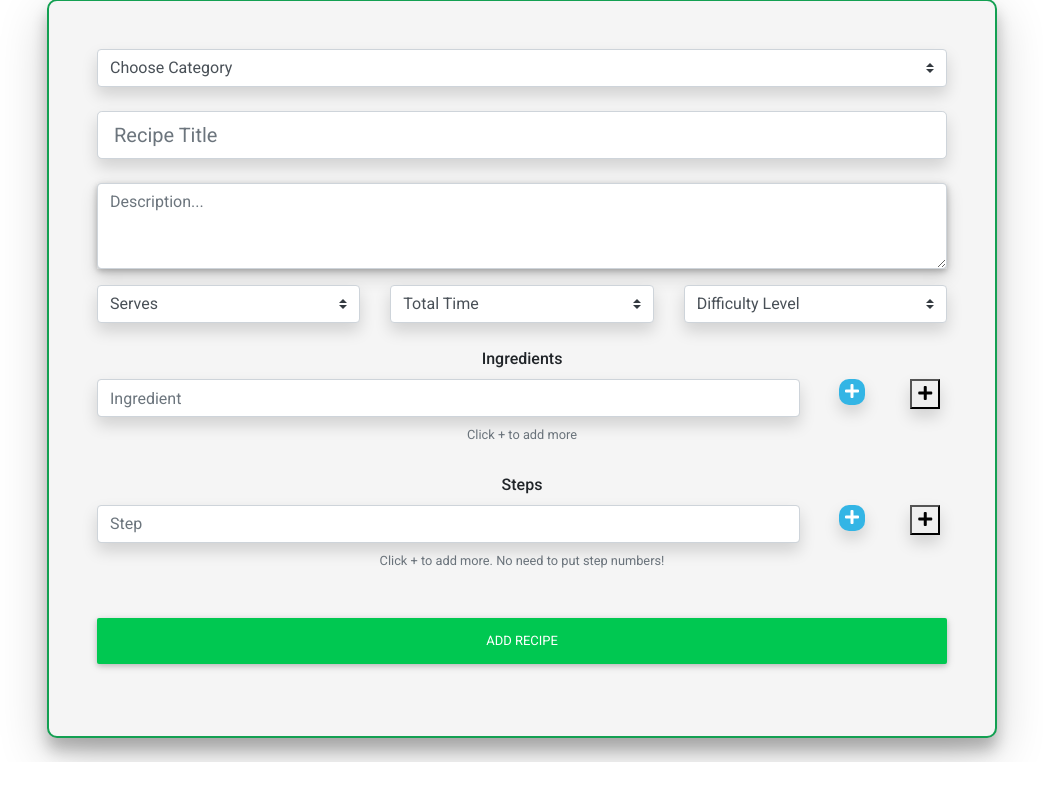
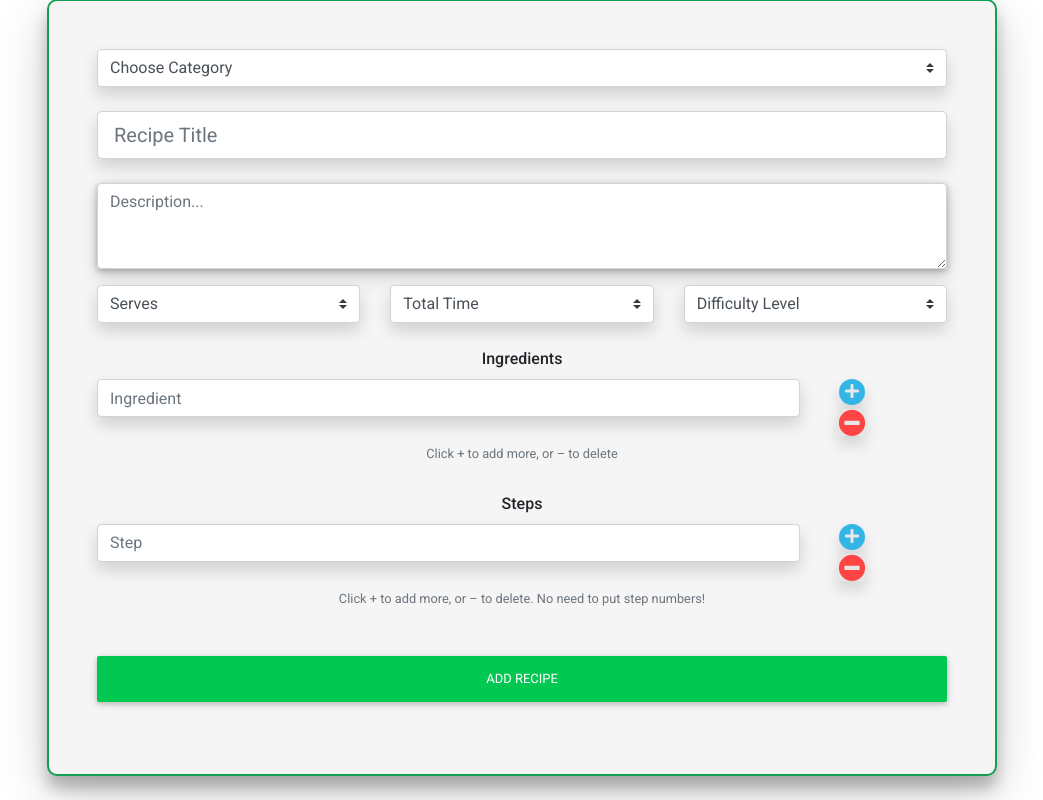
Before and after one commit to jonathanmeaney-lmk/Vegtabible_App, a Flask app: page /add_recipe in a window 1280 px wide. Shown: the part 321-1121 px from the top of the page, without its empty margins (118-1161 px from the left). Before the commit the page ends 1083 px from the top, so only its background shows below. Run offline with Flask 2, Linux system fonts and the light colour scheme; data that the repository does not hold is empty; some libraries are stand-ins or nearby versions.

Commit message:
Style add/remove ingr/step buttons

```diff
--- a/static/css/style.css
+++ b/static/css/style.css
@@ -148,16 +148,41 @@ h4 {
 .add-ingr {
     background-color: #33b5e5;
     border: none;
-    color: white;
-    border-radius: 10px;
+    color: rgb(232, 232, 232);
+    border-radius: 15px;
 }
 
 .add-step {
     background-color: #33b5e5;
     border: none;
-    color: white;
-    border-radius: 10px;
+    color: rgb(232, 232, 232);
+    border-radius: 15px;
 }
+
+.add-ingr:hover {
+    background-color: #58d0fc;
+    color: rgb(232, 232, 232);
+    border-radius: 15px;
+}
+
+.add-step:hover {
+    background-color: #58d0fc;
+    color: rgb(232, 232, 232);
+    border-radius: 15px;
+}
+
+.fa-minus-circle {
+    font-size: 27px;
+    color: #ff4444;
+    background-color: rgb(230, 230, 230);
+}
+
+.fa-minus-circle:hover {
+    font-size: 27px;
+    color: #ff5e5e;
+    background-color: rgb(230, 230, 230);
+}
+
 
 .confirm-delete-box {
     display: none;
--- a/templates/add_recipe.html
+++ b/templates/add_recipe.html
@@ -89,14 +89,12 @@
                         placeholder="Ingredient" minlength="3" required>
                 </div>
                 <div class="col-1">
-                    <button type="button" class="add-ingr shadow"><i class="fas fa-plus"></i></button>
-                </div>
-                <div class="col-1">
-                    <button type="button" class="remove-ingr shadow"><i class="fas fa-plus"></i></button>
+                    <button type="button" class="add-ingr shadow mb-1"><i class="fas fa-plus"></i></button>
+                    <i type="button" class="fas fa-minus-circle remove-ingr shadow"></i>
                 </div>
             </div>
             <small class="form-text text-muted mb-4">
-                Click + to add more
+                Click + to add more, or – to delete
             </small>
             <strong><label class="mt-1">Steps</label></strong>
             <div class="row">
@@ -105,14 +103,12 @@
                         minlength="3" required>
                 </div>
                 <div class="col-1">
-                    <button type="button" class="add-step shadow"><i class="fas fa-plus"></i></button>
-                </div>
-                <div class="col-1">
-                    <button type="button" class="remove-step shadow"><i class="fas fa-plus"></i></button>
+                    <button type="button" class="add-step shadow mb-1"><i class="fas fa-plus"></i></button>
+                    <i type="button" class="fas fa-minus-circle remove-step shadow"></i>
                 </div>
             </div>
             <small class="form-text text-muted mb-4">
-                Click + to add more. No need to put step numbers!
+                Click + to add more, or – to delete. No need to put step numbers!
             </small>
             <div class="row">
                 <div class="col-12">
```
Also changed, not shown: templates/edit_recipe.html (+6 -4 lines).
